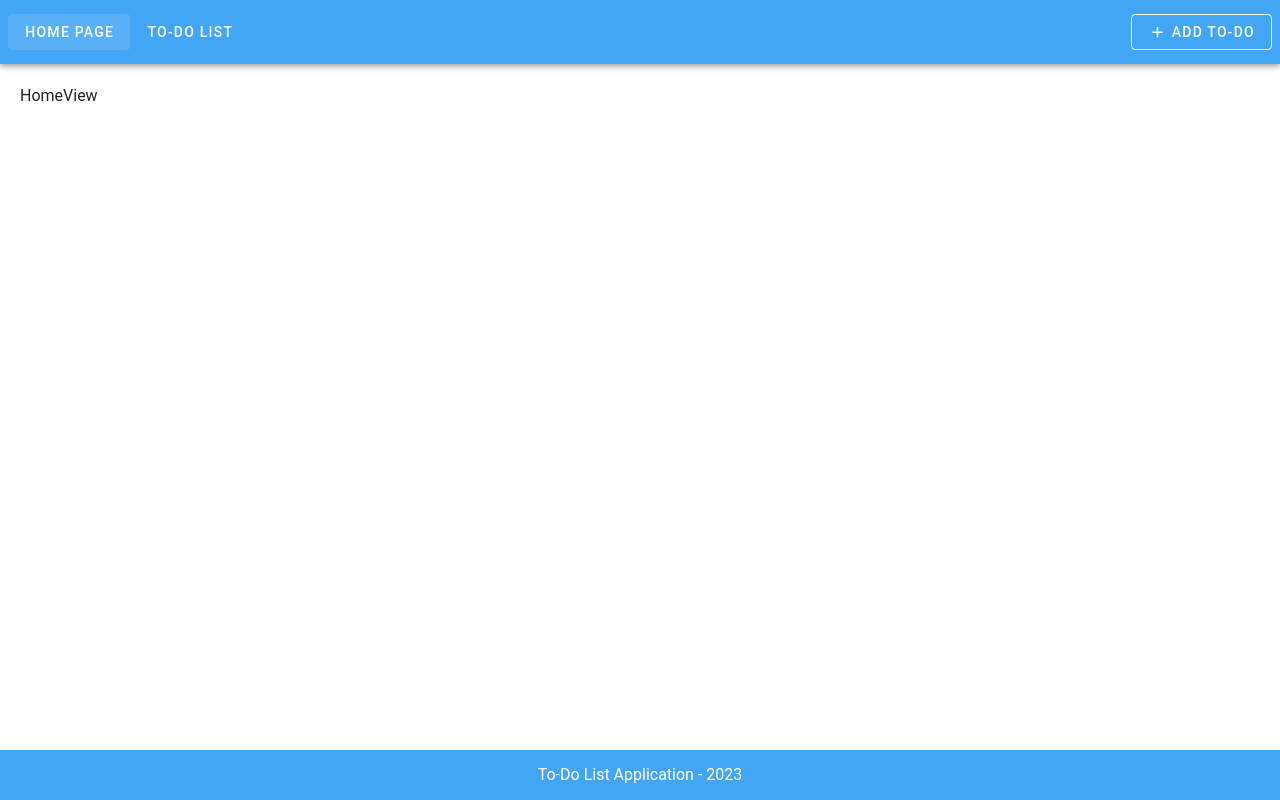
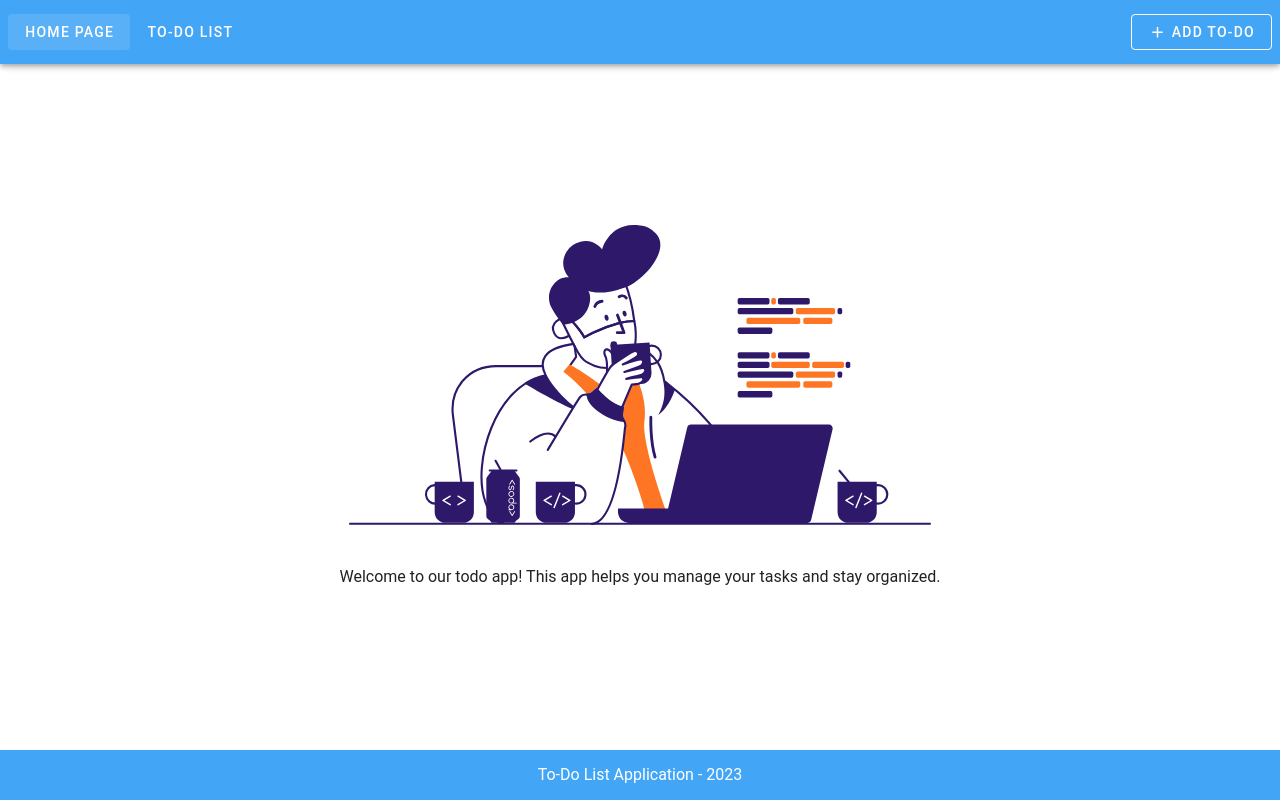
Before and after one commit to muhammederdinc/to-do-app, a Vue app: page / in a window 1280 px wide. Built offline with nearby package versions, Linux system fonts and the light colour scheme.

Commit message:
feat: add svg

```diff
--- a/src/views/HomeView.vue
+++ b/src/views/HomeView.vue
@@ -1,9 +1,21 @@
 <script setup>
-const title = 'HomeView'
+const title = 'Welcome to our todo app! This app helps you manage your tasks and stay organized.'
 </script>
 
 <template>
-  <div>
-    {{ title }}
+  <div class="d-flex flex-column justify-center align-center h-100">
+    <img src="@/assets/home.svg" class="home-svg" alt="todo SVG">
+
+    <span class="mt-10">
+      {{ title }}
+    </span>
   </div>
 </template>
+
+<style>
+.home-svg {
+  height: 300px;
+  max-height: 50%;
+  max-width: 100%;
+}
+</style>
```
Also changed, not shown: src/assets/home.svg (added).
